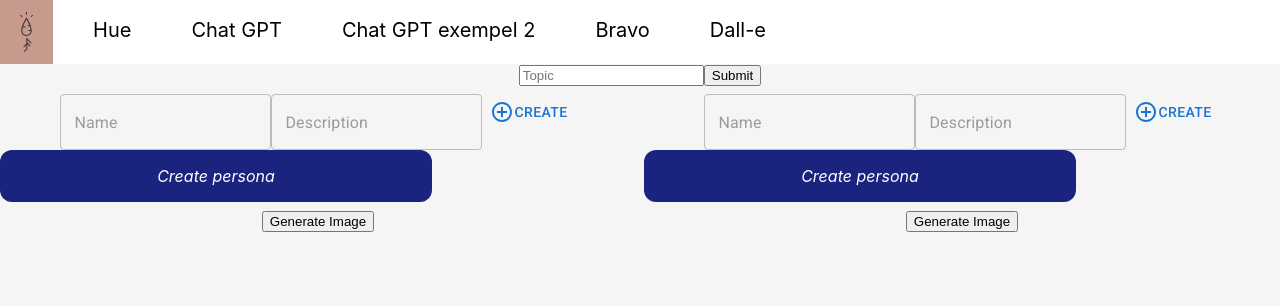
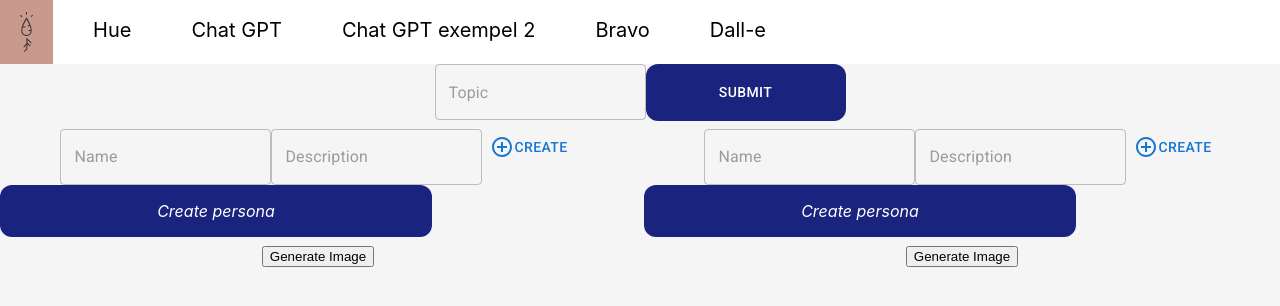
Before and after one commit to Abdulhedi/Tammsvik, a React (Create React App) app in the folder tammsvik/: page /bravo in a window 1280 px wide. Shown: the top 306 px of the page. Built offline with nearby package versions, Linux system fonts and the light colour scheme.

Commit message:
topic  styled

```diff
--- a/tammsvik/src/components/topic.tsx
+++ b/tammsvik/src/components/topic.tsx
@@ -1,4 +1,8 @@
 import React, { useState } from "react";
+import { Button, TextField, Box } from '@mui/material';
+import AddCircleOutlineOutlinedIcon from '@mui/icons-material/AddCircleOutlineOutlined';
+import LinearProgress from '@mui/material/LinearProgress';
+import { indigo } from '@mui/material/colors';
 
 
 export interface ITopic{
@@ -15,8 +19,15 @@ async function CreateTopic(): Promise<void>{
 
     return(
         <div>
-            <input placeholder="Topic" type="text" onChange={(event) => { setTopic(event.target.value) }} />
-            <button onClick={CreateTopic} >Submit</button>
+            <TextField placeholder="Topic" type="text" onChange={(event) => { setTopic(event.target.value) }} />
+            <Button onClick={CreateTopic}  sx={{
+                bgcolor: indigo[900],
+                borderRadius: 3,
+                padding: 2,
+                width: '200px',
+                xheight: '200px',
+                color: 'white'
+            }} >Submit</Button>
         </div>
     )
 }
```
